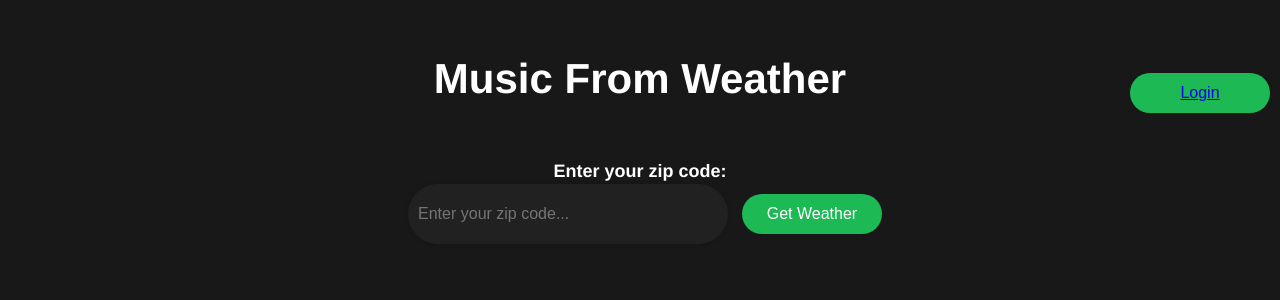
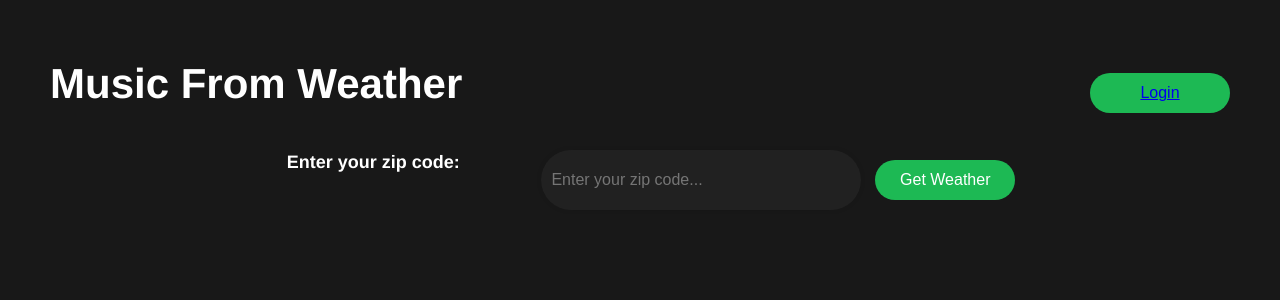
Before and after one commit to dwhite24/CS411, a Django app: page / in a window 1280 px wide. Shown: the top 300 px of the page. Run offline with Django 4.2, Linux system fonts and the light colour scheme; parts of the project's set-up code (start-up, migrations or seed data) failed here and were passed over; some libraries are stand-ins or nearby versions.

Commit message:
UI update

```diff
--- a/Protoype/song_by_weather/templates/protype.html
+++ b/Protoype/song_by_weather/templates/protype.html
@@ -154,14 +154,35 @@
         .login{
             position: absolute;
             top: 5px;
-            right: 10px;
+            right: 50px;
+        }
+        .webtitle{
+            position: absolute;
+            top: 5px;
+            left: 50px;
+        }
+        .search {
+            display: flex;
+            flex-wrap: wrap;
+          }
+        .search-question {
+            flex: 1;
+          }
+        .search-bar {
+            flex: 2;
+          }
+        .placeholder-divider {
+            height: 100px;
+            border-top: 1px ;
+            border-bottom: 1px ;
         }
     </style>
 </head>
 <body>
     <div class="content-wrapper">
-
-        <h1>Music From Weather</h1>
+        <div class="webtitle">
+            <h1>Music From Weather</h1>
+        </div>
         <div class = "login">
             <h1>
                 {% load socialaccount %}
@@ -189,12 +210,19 @@
                 {% endif %}
             </h1>
         </div>
+        <div class="placeholder-divider"></div>
         <form action="/app" method="post">
             {% csrf_token %}
-            <label for="zip">Enter your zip code:</label>
-            <br>
-            <input id="zip" type="text" name="zip" placeholder="Enter your zip code...">
-            <input type="submit" value="Get Weather">
+            <div class="search">
+                <div class="search-question">
+                    <label for="zip">Enter your zip code:</label>
+                </div>
+                <br>
+                <div class = "search-bar">
+                    <input id="zip" type="text" name="zip" placeholder="Enter your zip code...">
+                    <input type="submit" value="Get Weather">
+                </div>
+            </div>
         </form>
         {% if form.zip %}
         <div class="weather">
```
